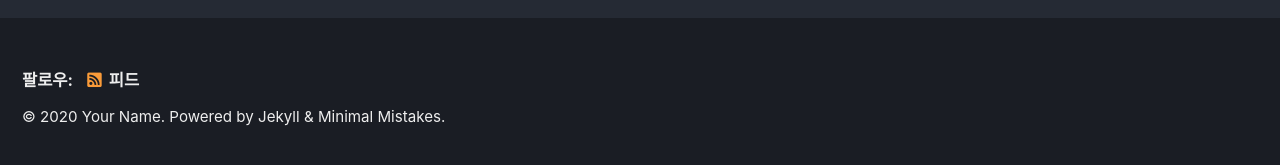
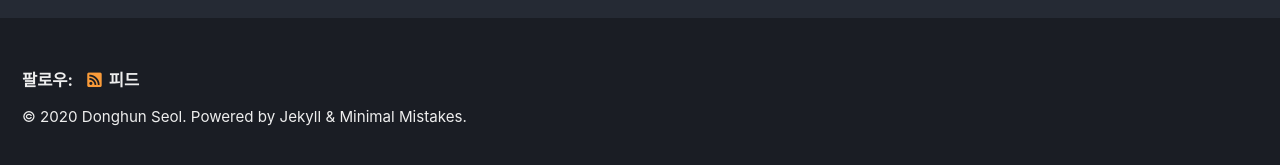
Before and after one commit to atoye1/atoye1.github.io, a Jekyll site: the page built from index.html, in a window 1280 px wide. Shown: the part 727-892 px from the top of the page. Built offline with Jekyll 4.4.1, drawn with Linux system fonts in a browser that asks for light colours; cached includes are drawn as plain includes; the list of posts is cut into pages by our own code.

Commit message:
Update _config.yml

```diff
--- a/_config.yml
+++ b/_config.yml
@@ -10,8 +10,8 @@
 # Review documentation to determine if you should use `theme` or `remote_theme`
 # https://mmistakes.github.io/minimal-mistakes/docs/quick-start-guide/#installing-the-theme
 
-theme                  : "minimal-mistakes-jekyll"
-# remote_theme           : minima
+# theme                  : "minimal-mistakes-jekyll"
+remote_theme: mmistakes/minimal-mistakes
 minimal_mistakes_skin    : "dark" # "air", "aqua", "contrast", "dark", "dirt", "neon", "mint", "plum", "sunrise"
 
 # Site Settings
@@ -19,7 +19,7 @@ locale                   : "ko-KR"
 title                    : "DogLog"
 title_separator          : "-"
 subtitle                 : # site tagline that appears below site title in masthead
-name                     : "Your Name"
+name                     : "Donghun Seol"
 description              : "An amazing website."
 url                      : "https://atoye1.github.io" # the base hostname & protocol for your site e.g. "https://mmistakes.github.io"
 baseurl                  : "" # the subpath of your site, e.g. "/blog"
```
